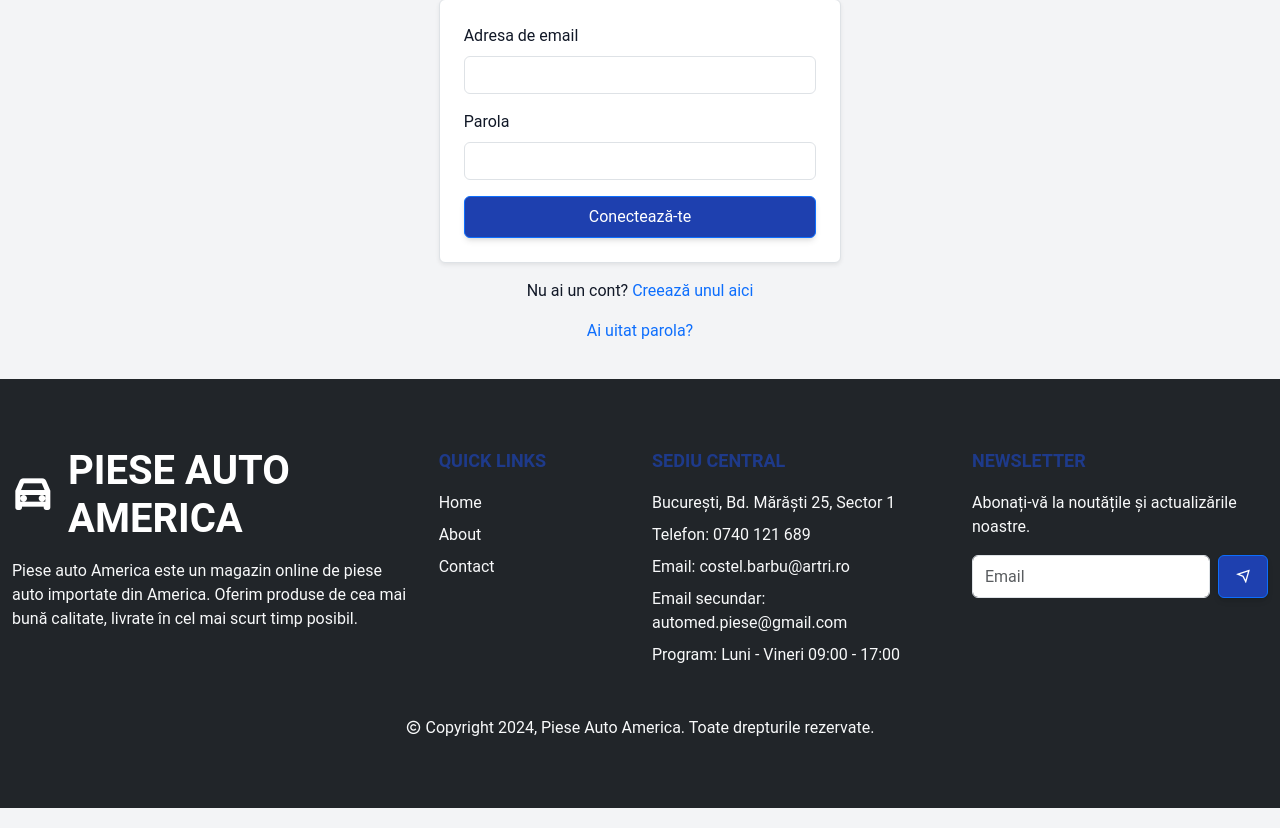
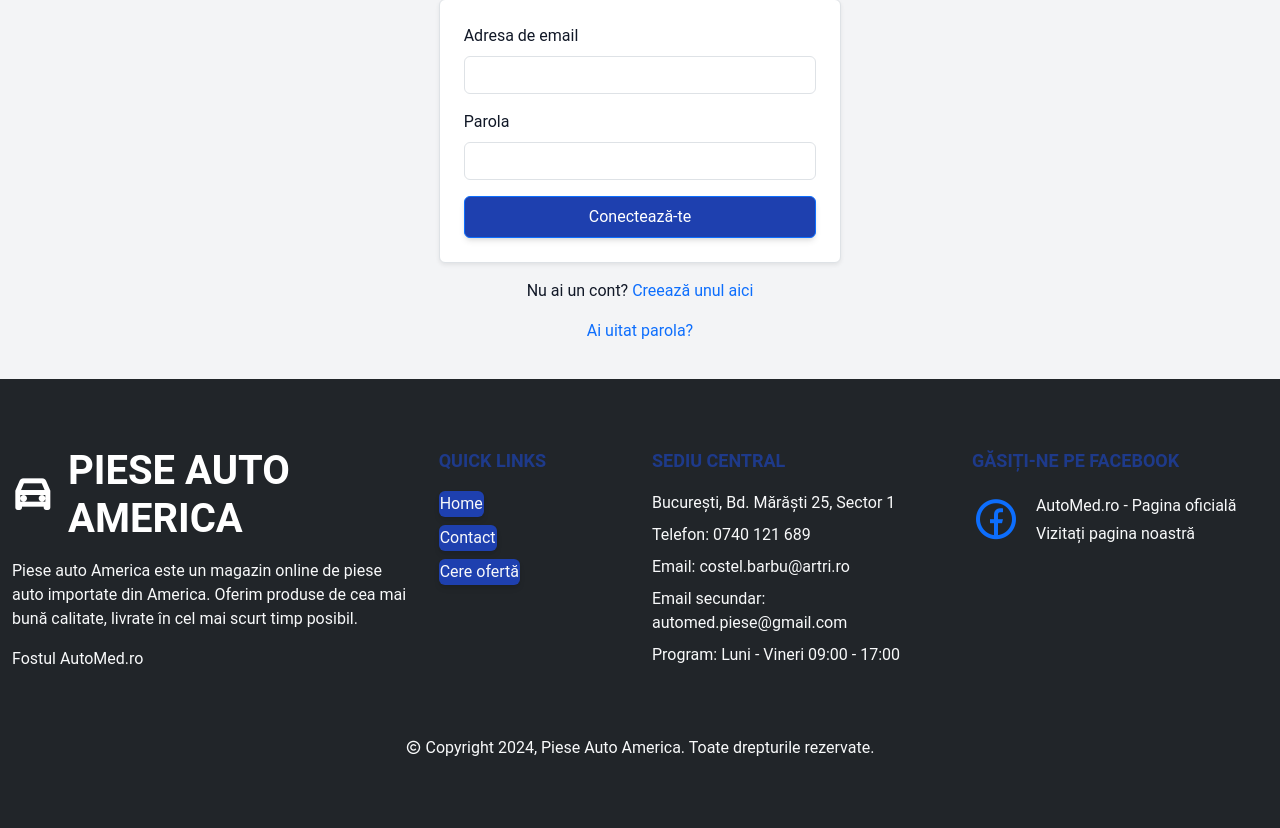
Before and after one commit to AntonioComan241199/piese-america, a React (Vite) app in the folder frontend/: page /signin in a window 1280 px wide. Shown: the part 631-1459 px from the top of the page. Built offline with nearby package versions, Linux system fonts and the light colour scheme.

Commit message:
All changes

```diff
--- a/frontend/index.html
+++ b/frontend/index.html
@@ -2,9 +2,15 @@
 <html lang="en">
   <head>
     <meta charset="UTF-8" />
-    <link rel="icon" type="image/svg+xml" href="/vite.svg" />
-    <link rel="stylesheet" href="/dist/output.css">
+    <link rel="icon" type="image/svg+xml" href="/Logo.webp" />
+    <meta name="description" content="Piese Auto America - Import piese auto americane de calitate la preturi accesibile. Piese auto online de vanzare. Piese auto ieftine." />
+    <meta name="keywords" content="piese auto, piese auto america, piese auto online, piese auto americane, import piese auto, piese auto ieftine, piese auto de vanzare" />
     <meta name="viewport" content="width=device-width, initial-scale=1.0" />
+    <meta name="robots" content="index, follow" />
+    <meta name="author" content="Piese Auto America" />
+    <meta name="publisher" content="Piese Auto America" />
+    <meta name="copyright" content="Piese Auto America" />
+    <meta http-equiv="Pragma" content="no-cache">
     <title>Piese Auto America</title>
   </head>
   <body>
--- a/frontend/src/components/Footer/Footer.jsx
+++ b/frontend/src/components/Footer/Footer.jsx
@@ -1,7 +1,6 @@
-// eslint-disable-next-line no-unused-vars
 import React from "react";
 import { Container, Row, Col } from "reactstrap";
-import { Link } from "react-router-dom";
+import { Link, useNavigate } from "react-router-dom";
 import "../../styles/footer.css";
 
 const quickLinks = [
@@ -10,18 +9,24 @@
     display: "Home",
   },
   {
-    path: "/about",
-    display: "About",
+    path: "/contact",
+    display: "Contact",
   },
   {
-    path: "/contact",
-    display: "Contact",
+    path: "/request-order",
+    display: "Cere ofertă",
   },
 ];
 
 const Footer = () => {
   const date = new Date();
   const year = date.getFullYear();
+  const navigate = useNavigate();
+
+  const handleLinkClick = (path) => {
+    navigate(path);
+    window.scrollTo({ top: 0, behavior: "smooth" });
+  };
 
   return (
     <footer className="bg-dark text-light py-5">
@@ -34,6 +39,7 @@
               <Link
                 to="/home"
                 className="text-decoration-none text-white d-flex align-items-center gap-3"
+                onClick={() => window.scrollTo({ top: 0, behavior: "smooth" })}
               >
                 <i className="ri-car-line"></i>
                 Piese Auto <br /> America
@@ -44,6 +50,15 @@
                 din America. Oferim produse de cea mai bună calitate, livrate în
                 cel mai scurt timp posibil.
               </p>
+              <p className="text-white-50">
+                <a
+                  href="https://automed.ro/"
+                  target="_blank"
+                  rel="noopener noreferrer"
+                  className="text-light text-decoration-none"
+                >Fostul AutoMed.ro
+                </a>
+                </p>
             </div>
           </Col>
 
@@ -53,12 +68,12 @@
             <ul className="list-unstyled">
               {quickLinks.map((item, index) => (
                 <li key={index} className="mb-2">
-                  <Link
-                    to={item.path}
-                    className="text-light text-decoration-none"
+                  <button
+                    className="btn btn-link text-light text-decoration-none p-0"
+                    onClick={() => handleLinkClick(item.path)}
                   >
                     {item.display}
-                  </Link>
+                  </button>
                 </li>
               ))}
             </ul>
@@ -92,20 +107,21 @@
             </ul>
           </Col>
 
-          {/* Newsletter */}
+          {/* Facebook */}
           <Col lg="3" md="6" className="mb-4">
-            <h5 className="text-uppercase mb-3">Newsletter</h5>
-            <p>Abonați-vă la noutățile și actualizările noastre.</p>
-            <div className="d-flex">
-              <input
-                type="email"
-                placeholder="Email"
-                className="form-control me-2"
-              />
-              <button className="btn btn-primary">
-                <i className="ri-send-plane-line"></i>
-              </button>
+            <h5 className="text-uppercase mb-3">Găsiți-ne pe Facebook</h5>
+            <a
+              href="https://www.facebook.com/automedici/?locale=ro_RO"
+              target="_blank"
+              rel="noopener noreferrer"
+              className="text-light text-decoration-none d-flex align-items-center gap-3"
+            >
+              <i className="ri-facebook-circle-line display-5 text-primary"></i>
+              <div>
+                <p className="mb-1">AutoMed.ro - Pagina oficială</p>
+                <p className="mb-0">Vizitați pagina noastră</p>
               </div>
+            </a>
           </Col>
         </Row>
 
```
Also changed, not shown: frontend/public/Logo.webp (added). Lines whose indentation alone changed are shown as unchanged.
